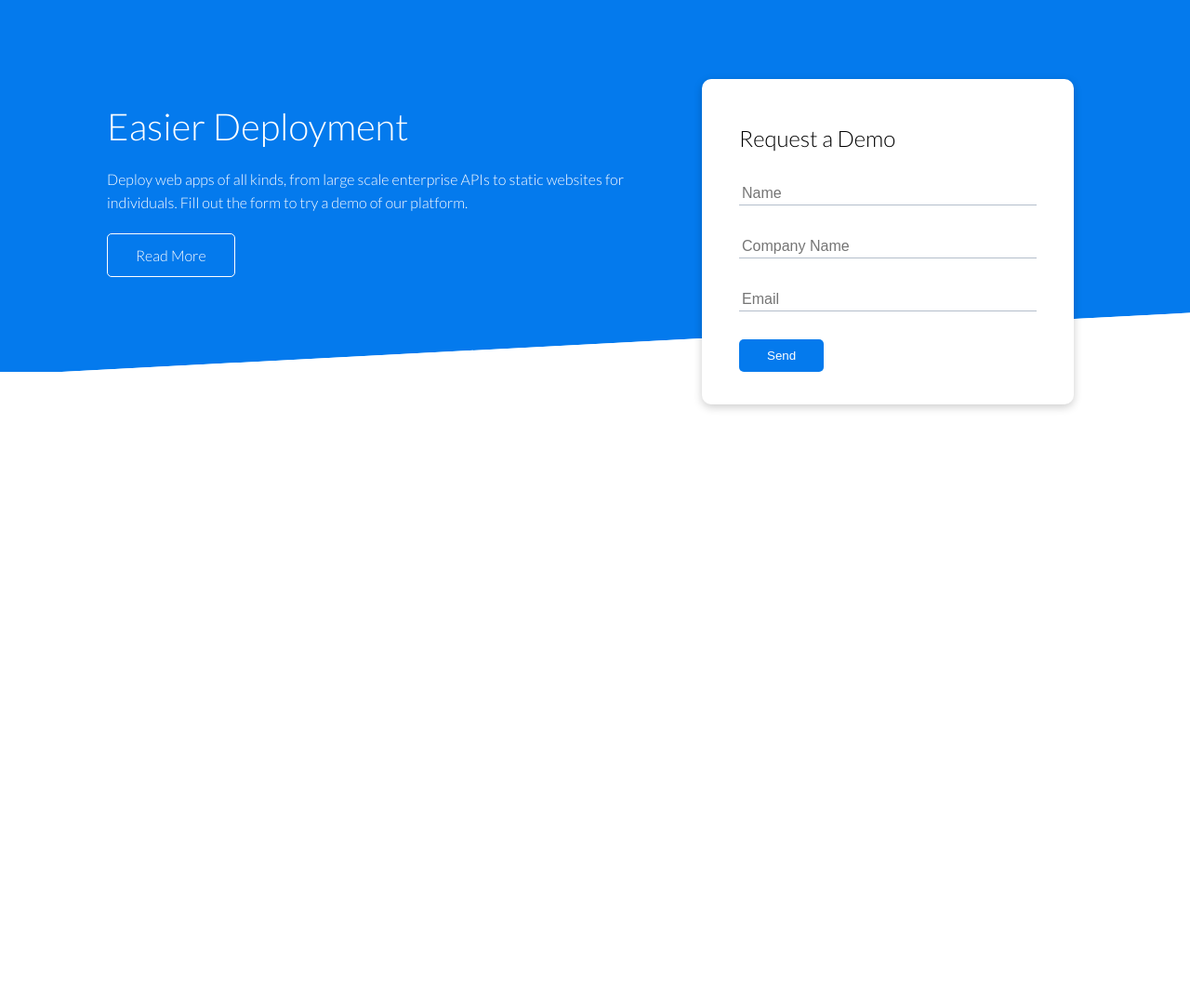
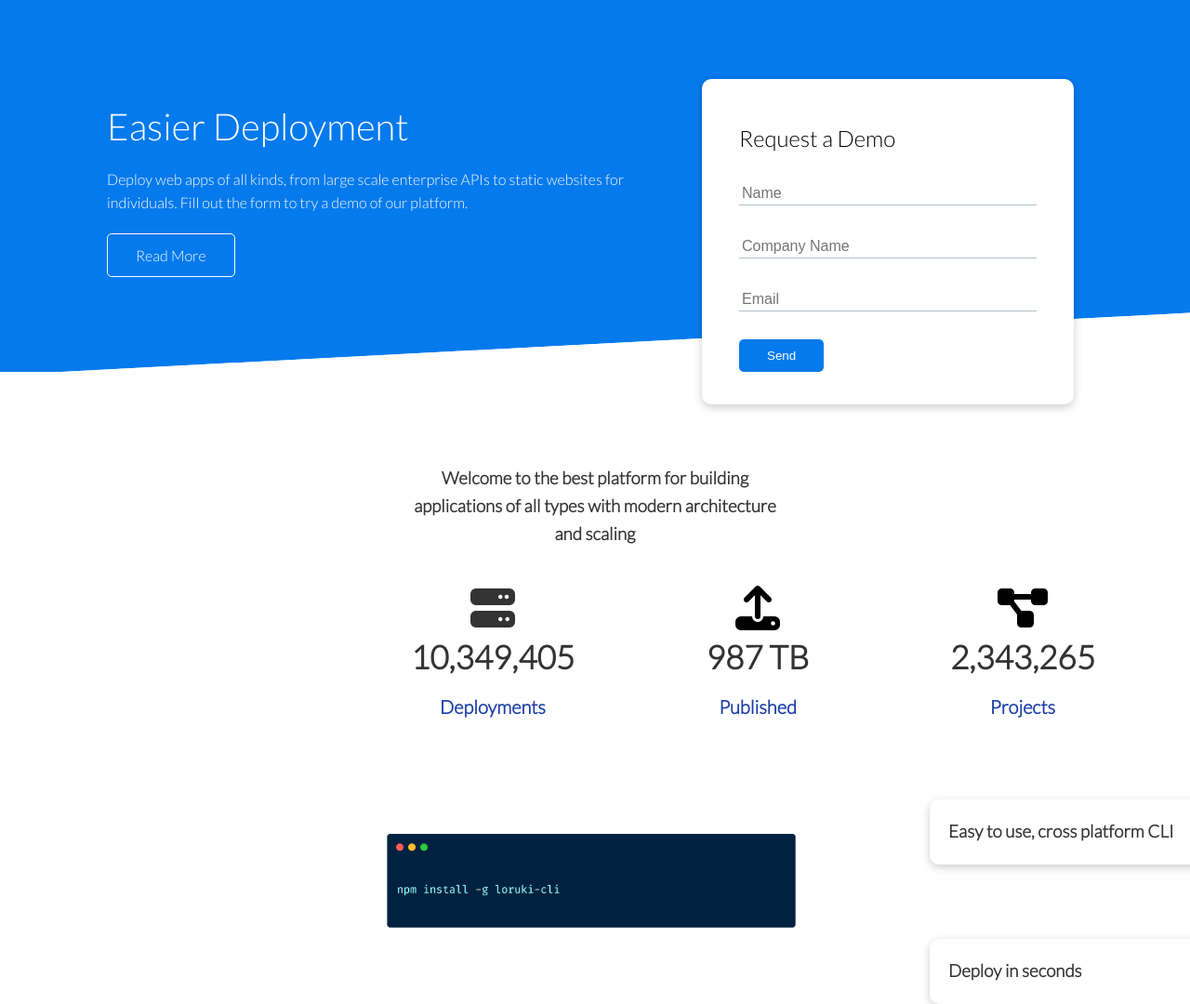
Before and after one commit to HYF-Class21/agile-development-group3-loruki-rebuild, a website: page index.html in a window 1280 px wide. Shown: the whole page at 93% size. Before the commit the page ends 800 px from the top, so only its background shows below. Drawn offline with Linux system fonts and the light colour scheme.

Commit message:
Wrote the description part of the page (HTML & CSS)

```diff
--- a/index.html
+++ b/index.html
@@ -5,8 +5,12 @@
     <link rel="icon" type="image/svg+xml" href="./client/assets/favicon.ico" />
     <meta name="viewport" content="width=device-width, initial-scale=1.0" />
     <title>project!</title>
-
     <link href="./styles/index.css" rel="stylesheet" />
+    <!--Adding icons-->
+    <script
+      src="https://kit.fontawesome.com/42fe252178.js"
+      crossorigin="anonymous"
+    ></script>
   </head>
   <body>
     <!--Showcase-->
@@ -45,5 +49,44 @@
         </div>
       </div>
     </section>
+    <!-- Description -->
+
+    <section class="description">
+      <div>
+        <h3 class="info">
+          Welcome to the best platform for building applications of all types
+          with modern architecture and scaling
+        </h3>
+      </div>
+      <div class="cards">
+        <div class="card-1">
+          <i class="fa fa-server fa-3x"></i>
+          <h3 class="h3-info-font">10,349,405</h3>
+          <p class="p-info-font">Deployments</p>
+        </div>
+        <div class="card-2">
+          <i class="fa-solid fa-upload fa-3x"></i>
+          <h3 class="h3-info-font">987 TB</h3>
+          <p class="p-info-font">Published</p>
+        </div>
+        <div class="card-3">
+          <i class="fa-solid fa-diagram-project fa-3x"></i>
+          <h3 class="h3-info-font">2,343,265</h3>
+          <p class="p-info-font">Projects</p>
+        </div>
+      </div>
+    </section>
+    <!--Description Part2-->
+    <section>
+      <div class="img-card-class">
+        <img class="img-code" src="./images/cli.png" alt="screenshot" />
+        <div class="i-card1">
+          <h3>Easy to use, cross platform CLI</h3>
+        </div>
+        <div class="i-card2">
+          <h3>Deploy in seconds</h3>
+        </div>
+      </div>
+    </section>
   </body>
 </html>
--- a/package.json
+++ b/package.json
@@ -8,7 +8,7 @@
     "spell-check": "cspell  './**'",
     "lint:ls": "ls-lint",
     "lint:md": "markdownlint --ignore node_modules --config ./.markdownlint.jsonc ./ ",
-    "lint:css": "stylelint './**/*.css'",
+    "lint:css": "stylelint \"**/*.css\"",
     "validate:html": "html-validate ./",
     "accessibility": "achecker"
   },
--- a/styles/something.css
+++ b/styles/something.css
@@ -152,3 +152,93 @@ img {
   -moz-transform: skewY(-3deg);
   -ms-transform: skewY(-3deg);
 }
+
+/* Description */
+
+.description {
+  padding-top: 100px;
+  text-align: center;
+}
+
+.info {
+  max-width: 32%;
+  display: inline-block;
+}
+
+.cards {
+  text-align: center;
+  position: relative;
+  margin-top: 40px;
+}
+
+.fa-solid {
+  color: #000;
+}
+
+.card-1 {
+  width: 200px;
+  display: inline-block;
+  position: absolute;
+  left: 430px;
+}
+
+.card-2 {
+  width: 200px;
+  display: inline-block;
+  position: absolute;
+  left: 715px;
+}
+
+.card-3 {
+  width: 200px;
+  display: inline-block;
+  position: absolute;
+  left: 1000px;
+}
+
+.h3-info-font {
+  font-size: 35px;
+}
+
+.p-info-font {
+  font-size: 20px;
+  font-weight: bold;
+  margin: 10px 0;
+  color: #1c3fa8;
+}
+
+/* Description Part2 */
+
+.img-card-class {
+  margin-top: 120px;
+  position: relative;
+}
+
+.img-code {
+  margin-top: 150px;
+  width: 40%;
+  position: absolute;
+  left: 380px;
+}
+
+.i-card1 {
+  border-radius: 10px;
+  box-shadow: 0 3px 10px rgba(0, 0, 0, 0.2);
+  width: 300px;
+  padding: 20px;
+  margin: 10px;
+  position: absolute;
+  margin-top: 150px;
+  margin-left: 1000px;
+}
+
+.i-card2 {
+  border-radius: 10px;
+  box-shadow: 0 3px 10px rgba(0, 0, 0, 0.2);
+  width: 300px;
+  padding: 20px;
+  margin: 10px;
+  position: absolute;
+  margin-top: 300px;
+  margin-left: 1000px;
+}
```
Also changed, not shown: images/cli.png (added).
